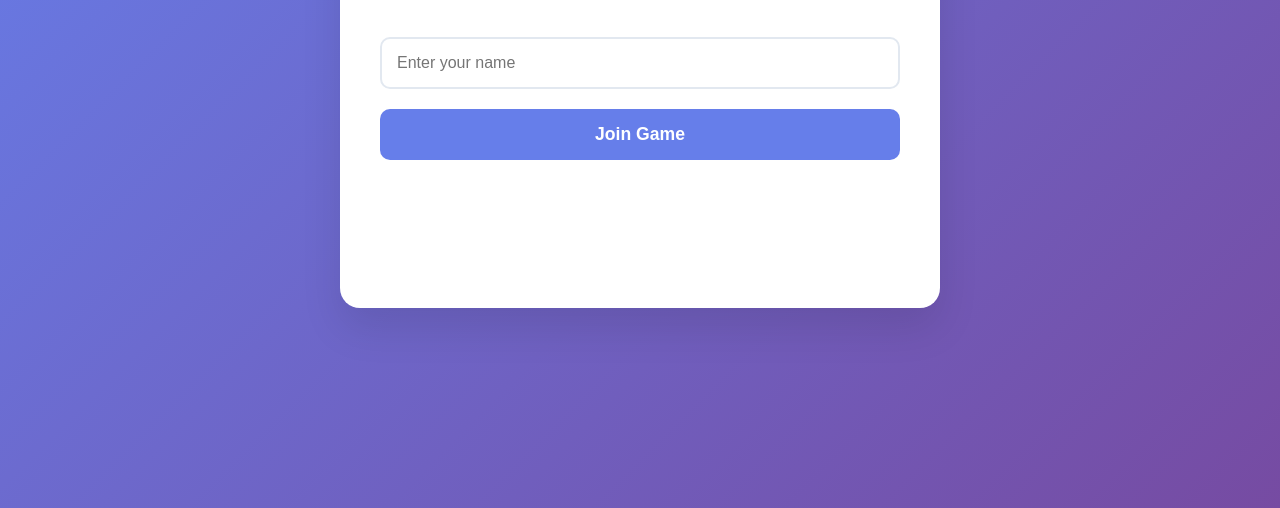
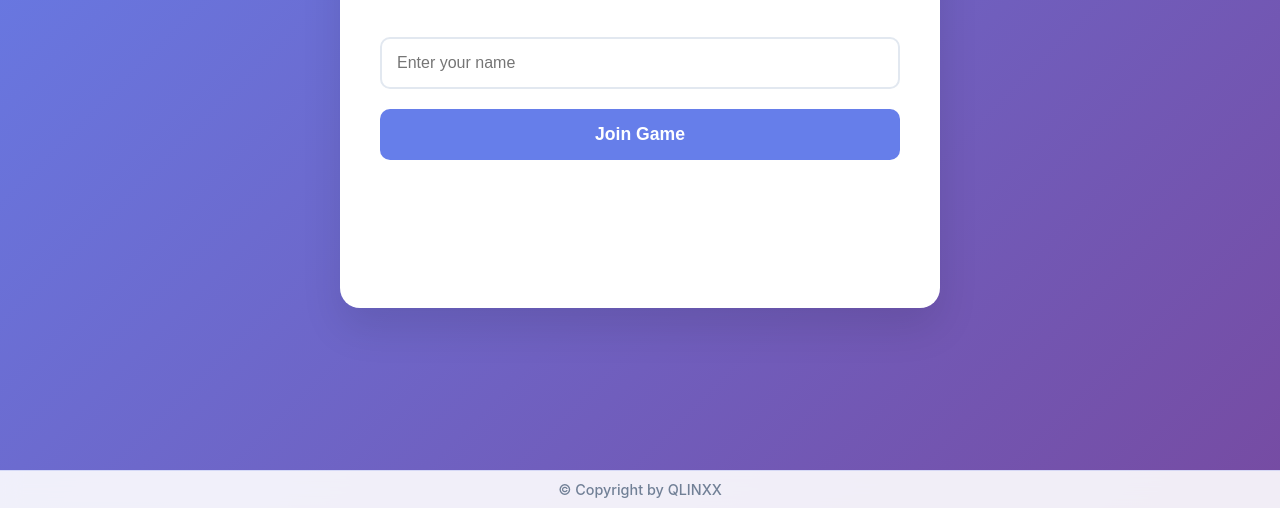
Before and after one commit to qubit999/compsci-quiz, a website: page public/game.html in a window 1280 px wide. Shown: the part 292-800 px from the top of the page. Drawn offline with Linux system fonts and the light colour scheme.

Commit message:
Updated game.html

```diff
--- a/public/game.html
+++ b/public/game.html
@@ -838,5 +838,8 @@
             }
         });
     </script>
+    <footer class="copyright">
+        <p>&copy; Copyright by QLINXX</p>
+    </footer>
 </body>
 </html>
```
